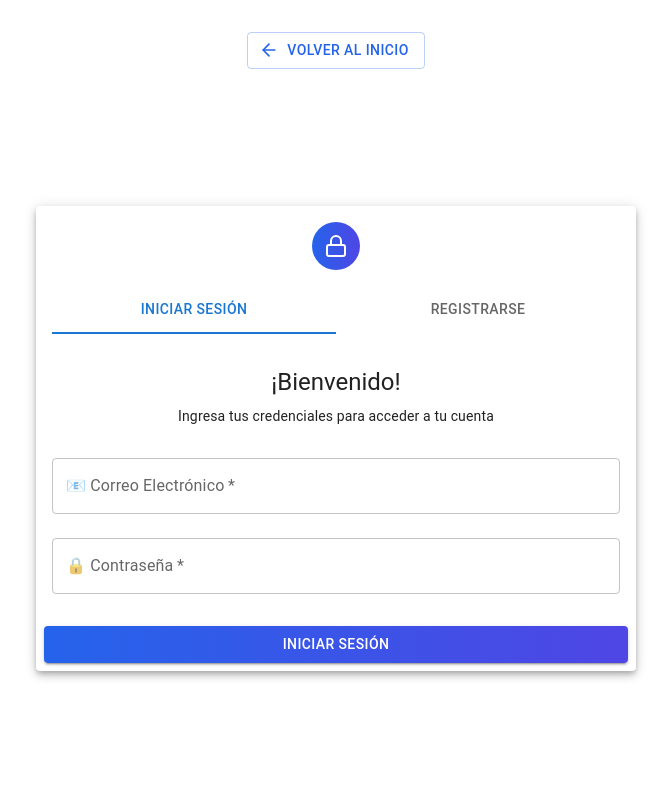
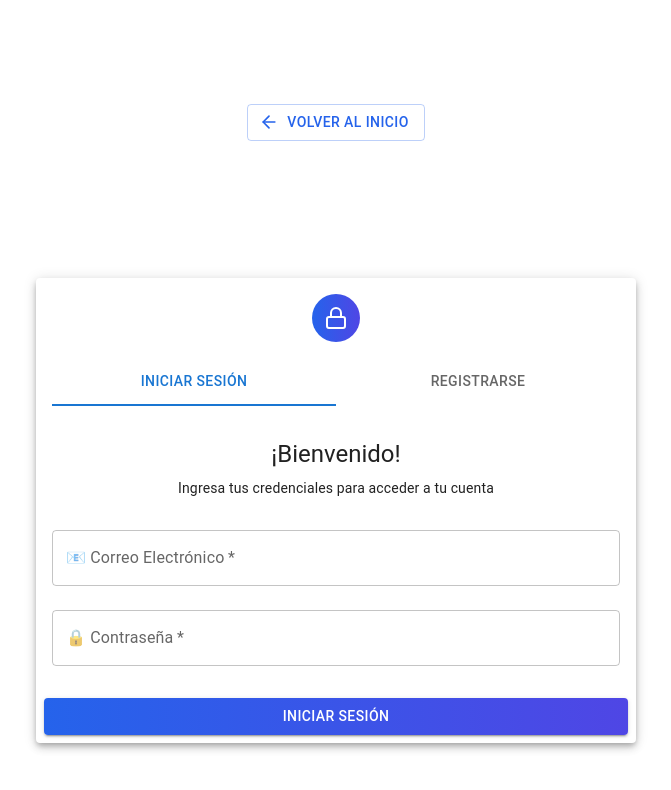
Before and after one commit to brayanyepesc/envy-front, a React (Vite) app: page /auth in a window 1280 px wide. Shown: the top 790 px of the page, without its empty margins (304-975 px from the left). Built offline with nearby package versions, Linux system fonts and the light colour scheme.

Commit message:
ref: add margin top to public routes

```diff
--- a/src/features/auth/components/templates/PublicLayout.tsx
+++ b/src/features/auth/components/templates/PublicLayout.tsx
@@ -1,11 +1,14 @@
 import { Outlet } from "react-router";
 import { Navbar } from "../organisms/Navbar";
+import { Container } from "@mui/material";
 
 export const PublicLayout = () => {
   return (
     <>
       <Navbar />
-      <Outlet />
+      <Container sx={{ mt: 10 }}>
+        <Outlet />
+      </Container>
     </>
   );
 };
```
